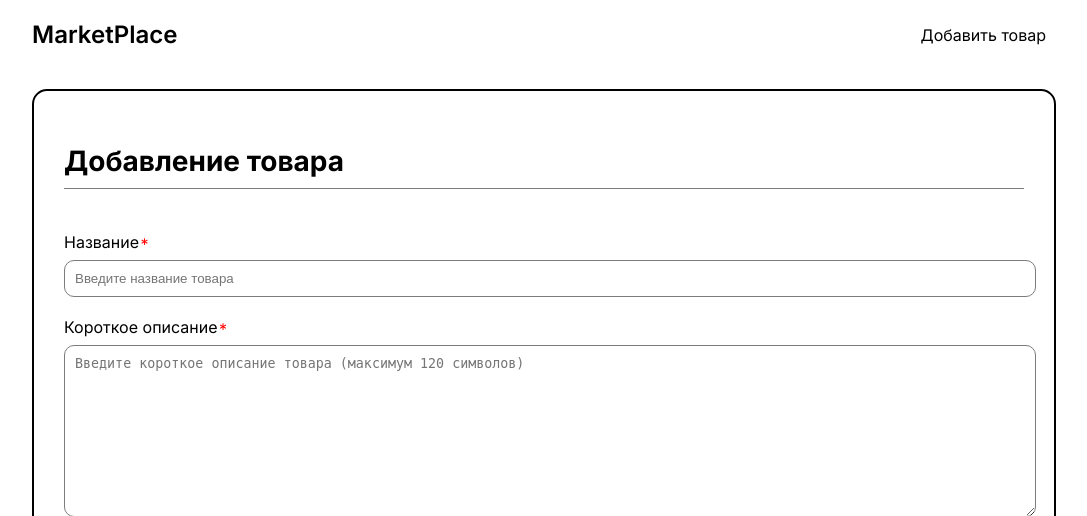
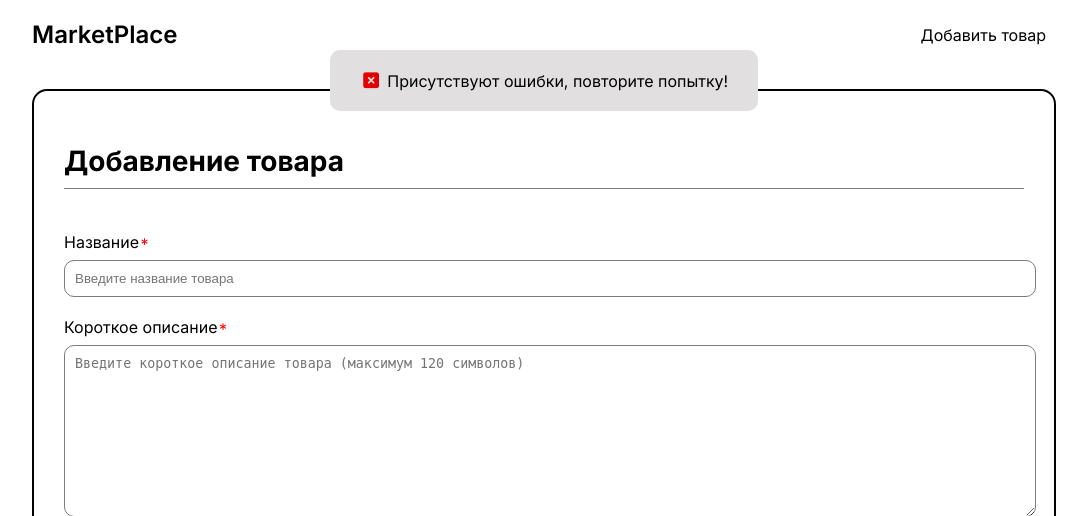
Before and after one commit to EDWARDAV0228/MarketPlace, a Django app: page /workspace/create in a window 1280 px wide. Shown: the top 516 px of the page, without its empty margins (96-1183 px from the left). Run offline with Django 5.2, Linux system fonts and the light colour scheme; data that the repository does not hold is empty.

Commit message:
add messages

```diff
--- a/products_app/views.py
+++ b/products_app/views.py
@@ -1,5 +1,6 @@
 from django.core.paginator import Paginator
 from django.shortcuts import render, redirect, get_object_or_404
+from django.contrib import messages
 from products_app.forms import ProductForms
 from products_app.models import Products, Category, Brand, ImageGallery, ProductLinks
 
@@ -12,7 +13,7 @@ def main_page(request):
     conditions = request.GET.get("condition_check")
     to_price = request.GET.get("to_price")
     from_price = request.GET.get("from_price")
-    sort_type = request.GET.get("sort")
+    sort = request.GET.get("sort")
 
     search = request.GET.get("search")
 
@@ -33,8 +34,10 @@ def main_page(request):
 
     if categories:
         products = products.filter(category__id__in=categories)
+
     if brands:
         products = products.filter(brand__id__in=brands)
+
     if conditions:
         for condition in conditions:
             if condition == "1":
@@ -42,8 +45,8 @@ def main_page(request):
             if condition == "2":
                 products = products.filter(condition="Новое")
 
-    if sort_type:
-        match sort_type:
+    if sort:
+        match sort:
             case "name_1":
                 products = products.order_by("name")
             case "name_1":
@@ -172,14 +175,16 @@ def create_product(request):
         form = ProductForms(data=request.POST, files=request.FILES)
         if form.is_valid():
             product = form.save()
+            messages.success(request, f"Товар {product.name} успешно опубликован!")
             return redirect("workspace")
-
+    messages.error(request, "Присутствуют ошибки, повторите попытку!")
     return render(request, "workspace/create.html", {"form": form})
 
 
 def del_product(request, product_id):
     product = get_object_or_404(Products, pk=product_id)
     product.delete()
+    messages.success(request, f"Товар {product.name} успешно удалён!")
     return redirect("workspace")
 
 
@@ -191,6 +196,8 @@ def edit_product(request, product_id):
         form = ProductForms(instance=product, data=request.POST, files=request.FILES)
         if form.is_valid():
             product = form.save()
+            messages.success(request, "Товар успешно сохранён!")
             return redirect("workspace")
 
+    messages.error(request, "Присутствуют ошибки, повторите попытку!")
     return render(request, "workspace/edit.html", {"product": product, "form": form})
--- a/templates/workspace/base.html
+++ b/templates/workspace/base.html
@@ -42,6 +42,8 @@
         </div>
       </div>
     </nav>
+
+    {% include './components/messages.html' %}
 
     {% block content %}
 
--- /dev/null
+++ b/templates/workspace/components/messages.html
@@ -0,0 +1,58 @@
+{% load static %}
+
+{% if messages %}
+  {% for message in messages %}
+    <div class="fixed-message">
+      <div class="message">
+        {% if message.level_tag == 'success' %}
+          <div class="type-icon success">
+            <i class="fa-solid fa-square-check"></i>
+          </div>
+          <div class="message-text">{{ message }}</div>
+        {% elif message.level_tag == 'error' %}
+          <div class="type-icon error">
+            <i class="fa-solid fa-square-xmark"></i>
+          </div>
+          <div class="message-text">{{ message }}</div>
+        {% endif %}
+      </div>
+    </div>
+  {% endfor %}
+{% else %}
+
+{% endif %}
+
+<style>
+  .fixed-message {
+    position: fixed;
+    display: flex;
+    justify-content: center;
+    top: 50px;
+    left: 0;
+    right: 0;
+    height: max-content;
+    z-index: 10;
+  }
+
+  .message {
+    position: absolute;
+    display: flex;
+    background-color: #e1dfdf;
+    padding: 20px 30px;
+    border-radius: 10px;
+    align-items: center;
+    gap: 5px;
+  }
+
+  .type-icon {
+    font-size: 18px;
+  }
+
+  .success {
+    color: #00e317;
+  }
+
+  .error {
+    color: #e30000;
+  }
+</style>
```
Also changed, not shown: static/css/workspace.css (line endings or trailing spaces).
